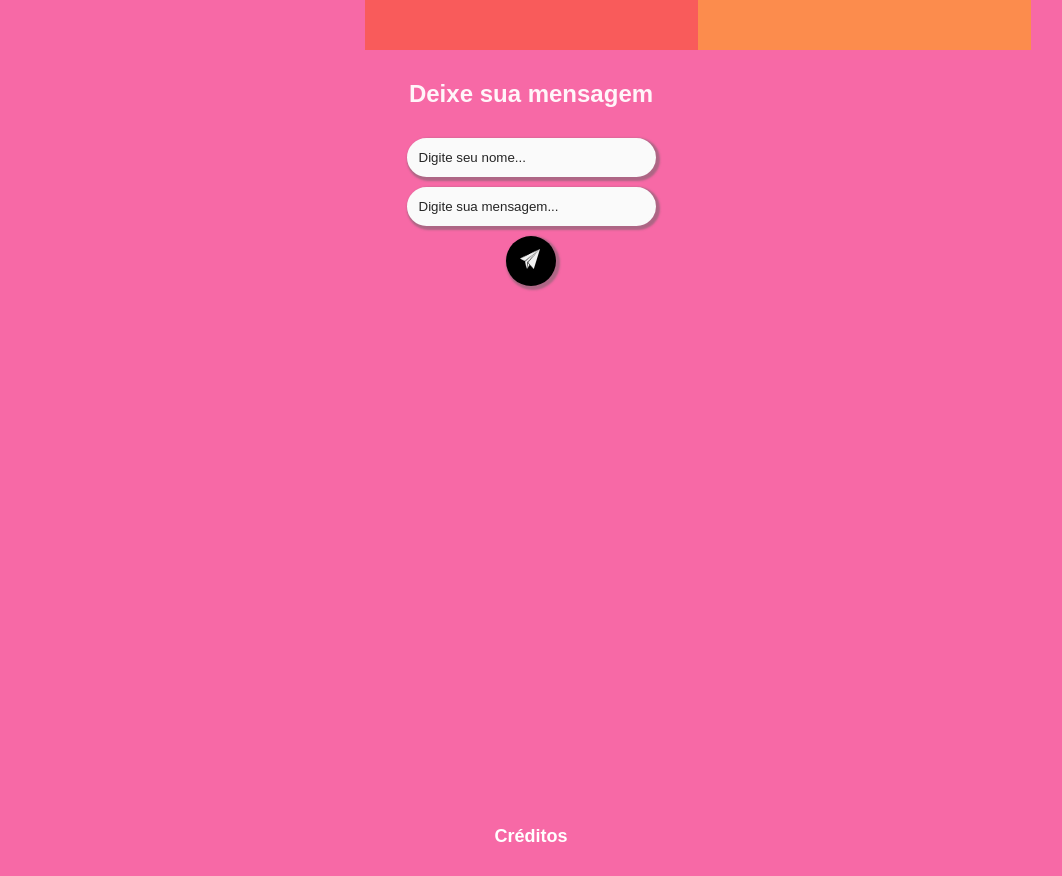
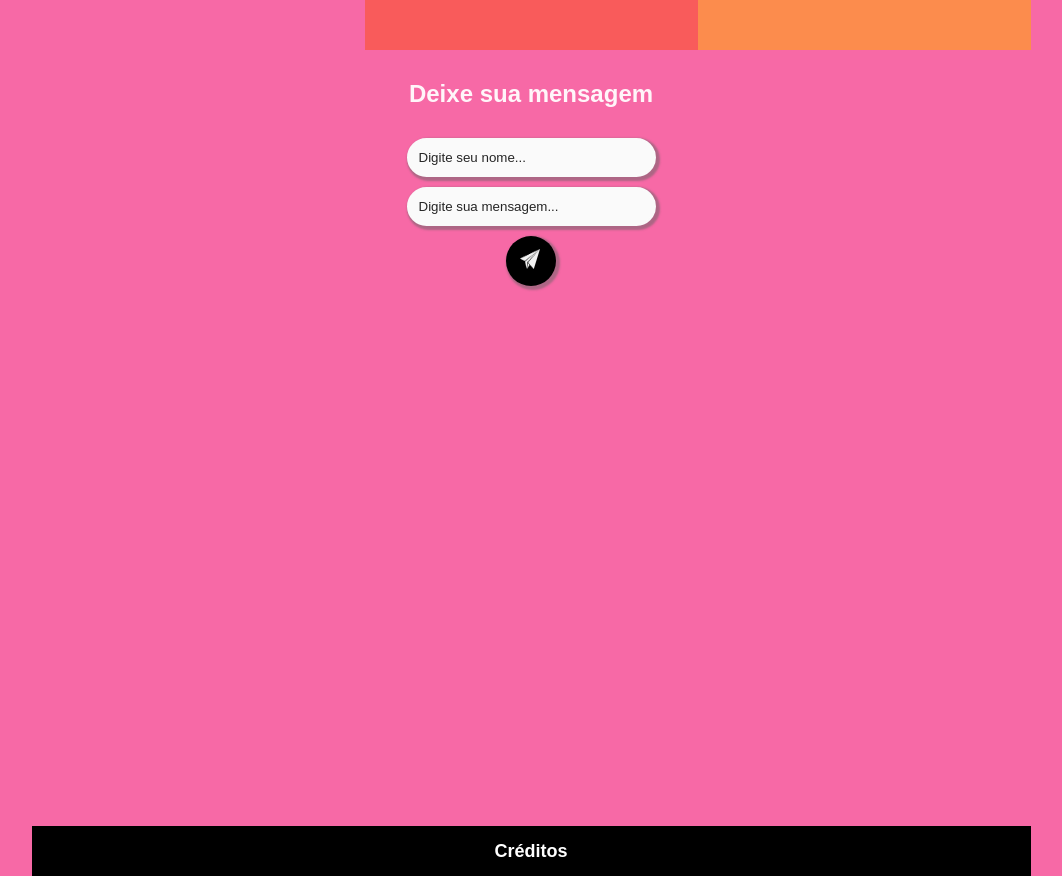
Before and after one commit to DenilsonLunna/TDUnid01, a website: page index.html in a window 1280 px wide. Shown: the whole page, without its empty margins (109-1171 px from the left). Before the commit the page ends 847 px from the top, so only its background shows below. Drawn offline with Linux system fonts and the light colour scheme.

Commit message:
alterando cor de fundo rodape

```diff
--- a/css/styles.css
+++ b/css/styles.css
@@ -154,7 +154,15 @@ input{
 }
 
 #rodape {
+    display: flex;
+    flex-direction: column;
+    align-items: center;
+    justify-content: center;
     color: white;
     cursor: pointer;
     font-size: 12px;
+    width: 100%;
+    height: 50px;
+    background-color: black;
+
 }
```
